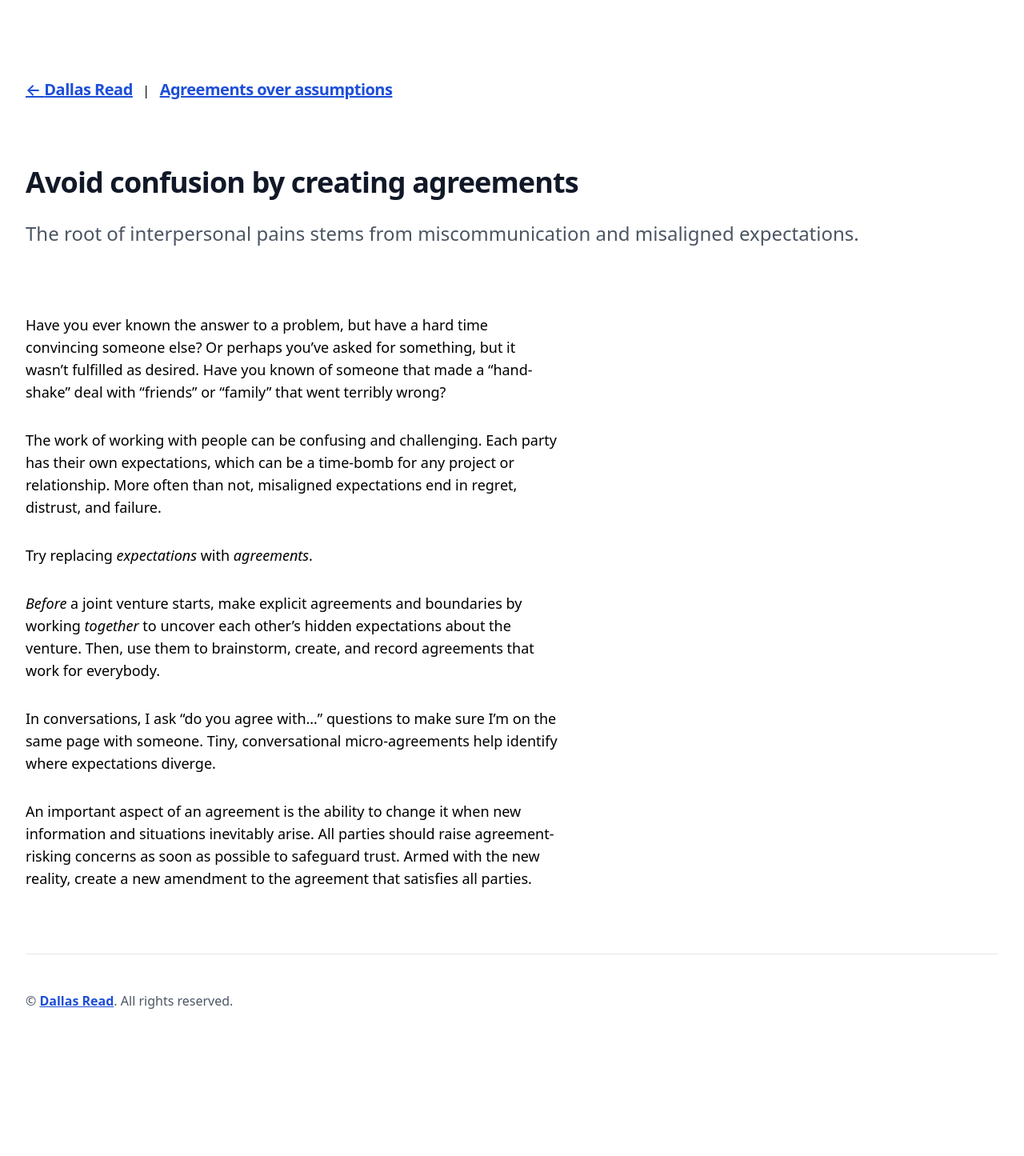
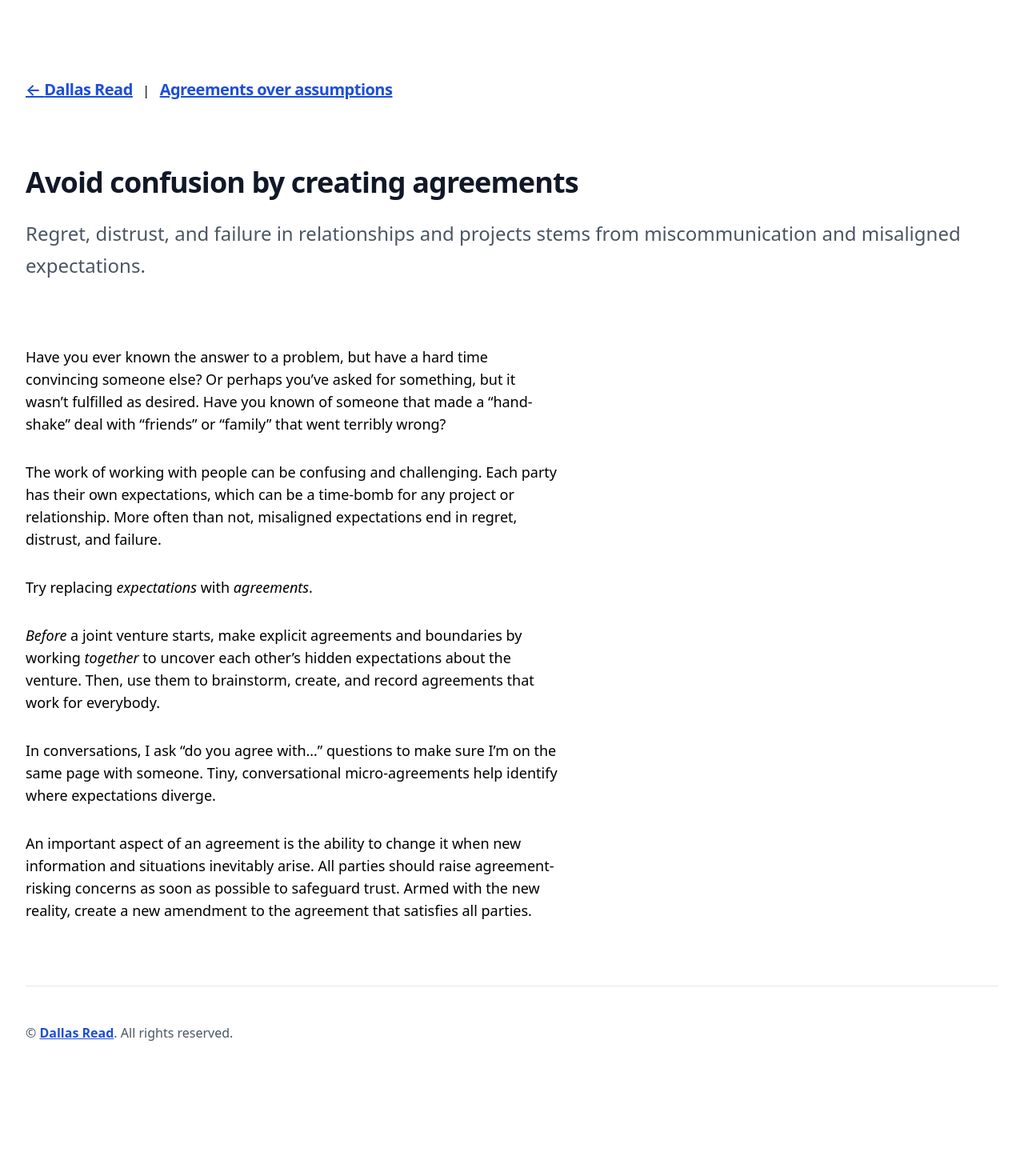
Before and after one commit to dallasread/www.dallasread.com, a Jekyll site: the page built from _posts/2023-08-31-agreements-vs-expectations.md, in a window 1280 px wide. Shown: the whole page at 80% size. Built offline with Jekyll 4.4.1, drawn with Linux system fonts in a browser that asks for light colours; before the commit the page ends 1405 px from its top, so only the background shows below that.

Commit message:
Updated description

```diff
--- a/_posts/2023-08-31-agreements-vs-expectations.md
+++ b/_posts/2023-08-31-agreements-vs-expectations.md
@@ -1,7 +1,7 @@
 ---
 layout: post
 title: Avoid confusion by creating agreements
-description: The root of interpersonal pains stems from miscommunication and misaligned expectations.
+description: Regret, distrust, and failure in relationships and projects stems from miscommunication and misaligned expectations.
 categories: agreements
 ---
 
```
